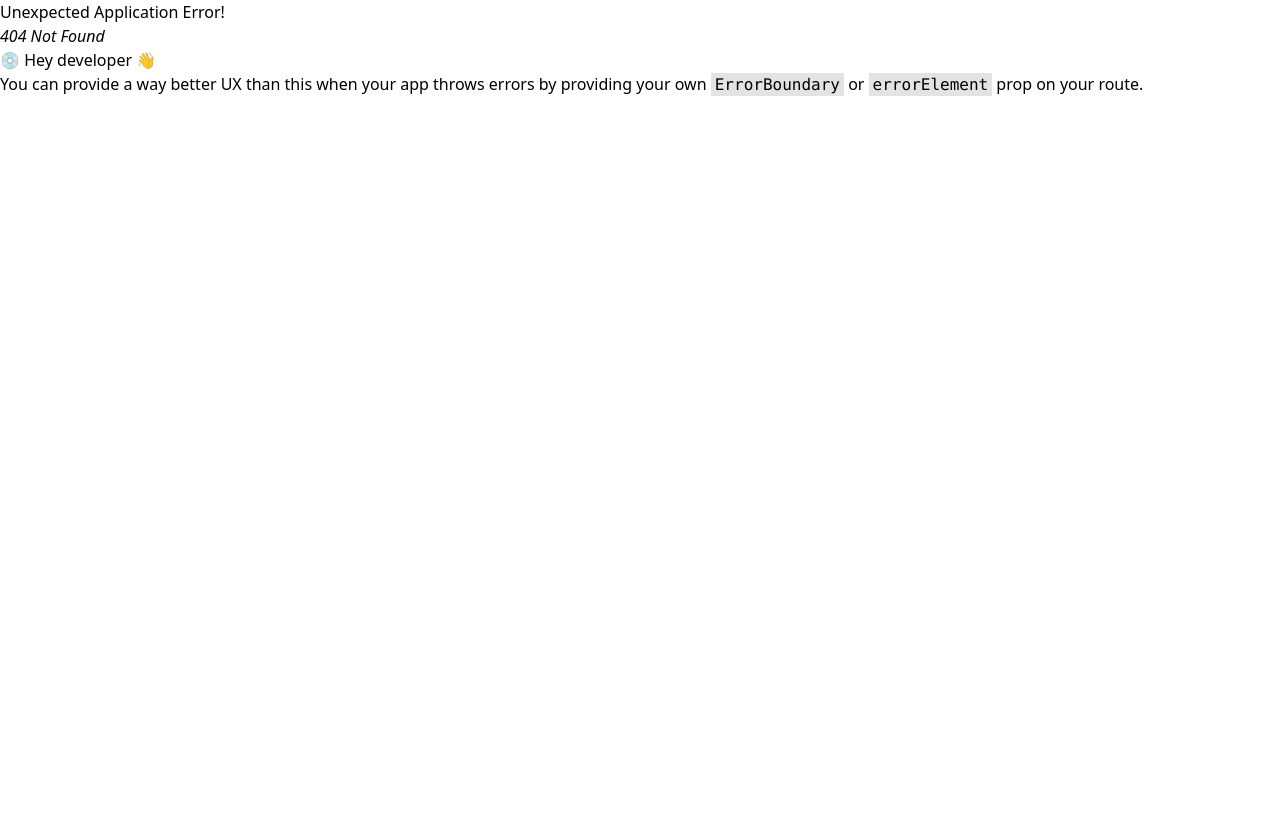
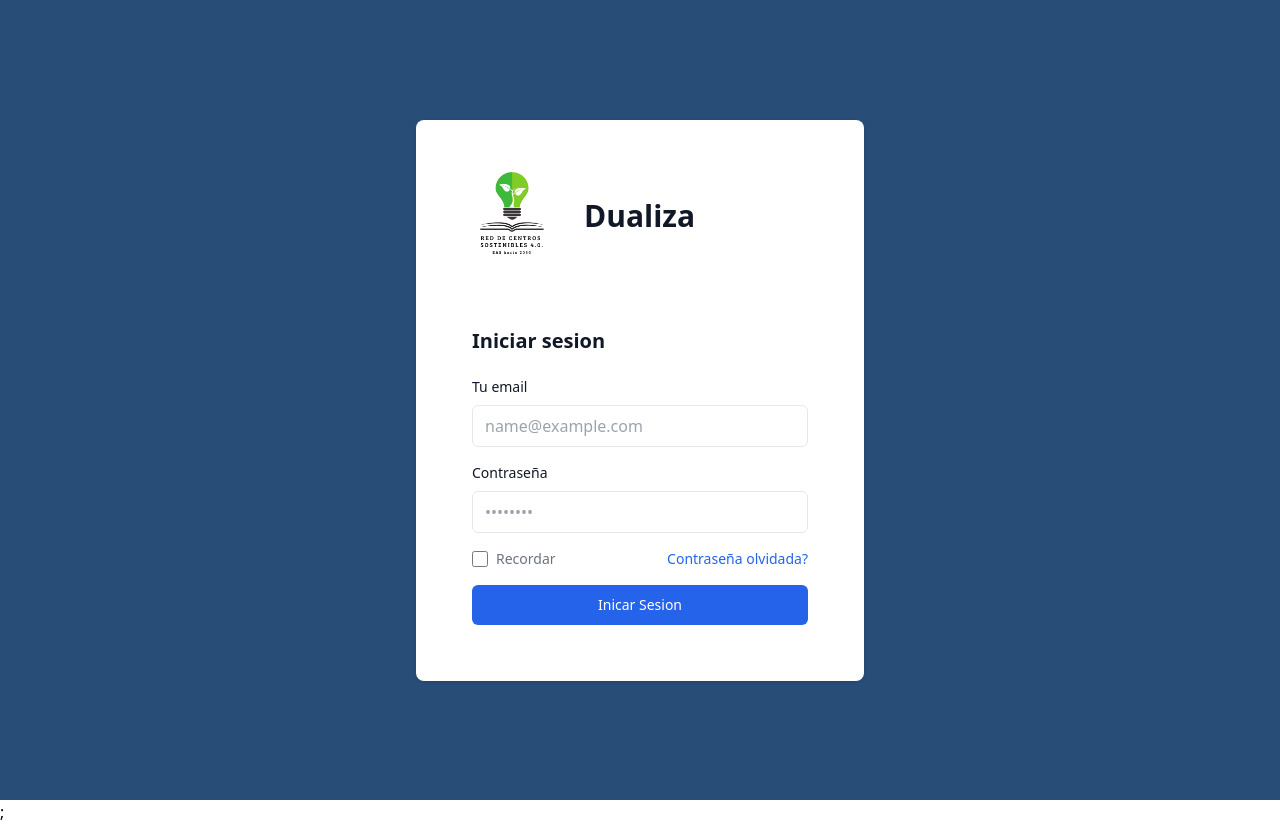
Before and after one commit to josemanuelcordon/dualiza-client, a React (Vite) app: page /loginpage in a window 1280 px wide. Before the commit this address had no page. Before the commit the page ends 800 px from the top, so only its background shows below. Built offline with nearby package versions, Linux system fonts and the light colour scheme.

Commit message:
login-authenticator

```diff
--- a/src/App.jsx
+++ b/src/App.jsx
@@ -1,8 +1,13 @@
 import { RouterProvider } from "react-router-dom";
 import { router } from "./pages/router/router";
+import { AuthProvider } from "./context/useAuthContext";
 
 function App() {
-  return <RouterProvider router={router} />;
+  return (
+    <AuthProvider>
+      <RouterProvider router={router} />;
+    </AuthProvider>
+  );
 }
 
 export default App;
--- a/src/api/usersApi.js
+++ b/src/api/usersApi.js
@@ -1,14 +1,21 @@
-const usersURL = "http//:192.168.1.28:8000/api/users";
+const usersURL = "http://192.168.1.28:8000/user/api/users";
 
-export const getUser = async (useForm) => {
+export const validateUser = async (userForm) => {
   try {
-    const response = await fetch(usersURL);
-    if (!response.ok) {
-      return null;
-    }
-    const data = response.json();
-    return data['hydra:member'];
+    const response = await fetch(usersURL, {
+      method: "POST",
+      headers: {
+        "Content-Type": "application/json",
+      },
+      body: JSON.stringify({
+        email: userForm.email,
+        password: userForm.password,
+      }),
+    });
+    const data = await response.json();
+    return data;
   } catch (error) {
-    throw new "Error fetching user"();
+    console.error("Error fetching user:", error);
+    throw new Error("Error fetching user");
   }
 };
--- /dev/null
+++ b/src/context/useAuthContext.jsx
@@ -0,0 +1,30 @@
+import { createContext, useContext, useState } from "react";
+
+const AuthContext = createContext();
+
+export const AuthProvider = ({children}) => {
+  const [isLogged, setIsLogged] = useState(false);
+  const [username, setUsername] = useState('');
+
+  const login = (user) => {
+    // Lógica de autenticación y configuración del usuario
+    setUsername(user);
+  };
+
+  const logout = () => {
+    // Lógica para cerrar sesión
+    setIsLogged(false);
+  };
+
+  return (
+    <AuthContext.Provider
+      value={{ username, isLogged, login, logout }}
+    >
+      {children}
+    </AuthContext.Provider>
+  );
+};
+
+export const useAuthContext = () => {
+    return useContext(AuthContext);
+};
--- a/src/pages/LoginPage.jsx
+++ b/src/pages/LoginPage.jsx
@@ -1,27 +1,37 @@
 import { useState } from "react";
-import { getUser } from "../api/usersApi";
-// import { useNavigate } from "react-router-dom";
+import {  validateUser } from "../api/usersApi";
+
+import { useNavigate } from "react-router-dom";
+import { useAuthContext } from "../context/useAuthContext";
 
 const LoginPage = () => {
+  const { login } = useAuthContext();
   const [userForm, setUserForm] = useState({});
+  const [error, setError] = useState();
 
+  const navigate = useNavigate();
 
   async function hanleSubmit(e) {
     e.preventDefault();
-    await getUser(userForm);
+    const user = await validateUser(userForm)
+    if (user.login) {
+      login(user.username)
+      navigate("/")
+    } else {
+      setError("Usuario no encontrado, intentelo de nuevo.");
+    }
   }
 
-  getUser();
   return (
-    <section className="min-h-screen flex items-center justify-center bg-customBlue">
+    <section className="h-screen flex items-center justify-center bg-customBlue">
       <div className="max-w-md w-full bg-white rounded-lg shadow p-8">
         <a
           href="#"
-          className="flex items-center mb-6 text-2xl font-semibold text-gray-900"
+          className="flex items-center mb-6 text-3xl font-semibold text-gray-900"
         >
           <img
-            className="w-20 h-20 mr-2"
-            src="/image/logo.png"
+            className=" w-32 h-32 mr-2 "
+            src="/image/LogoLogin.png"
             alt="logo"
           />
           Dualiza
@@ -95,6 +105,7 @@ const LoginPage = () => {
                 Contraseña olvidada?
               </a>
             </div>
+            {error && <p className=" text-red-500">Usuario o contraseña incorrecta</p>}
             <button
               className="w-full bg-blue-600 hover:bg-blue-700 focus:ring-4 focus:outline-none focus:ring-blue-300 text-white font-medium rounded-md text-sm py-2.5"
               onClick={hanleSubmit}
--- a/src/pages/router/router.jsx
+++ b/src/pages/router/router.jsx
@@ -1,6 +1,7 @@
 import { createBrowserRouter } from "react-router-dom";
 import Layout from "../Layout";
 import Home from "../Home";
+import LoginPage from "../LoginPage";
 
 export const router = createBrowserRouter([
   {
@@ -13,4 +14,8 @@ export const router = createBrowserRouter([
       },
     ],
   },
+  {
+    path: "/loginpage",
+    element: <LoginPage />,
+  },
 ]);
```
Also changed, not shown: public/image/LogoLogin.png (added).
